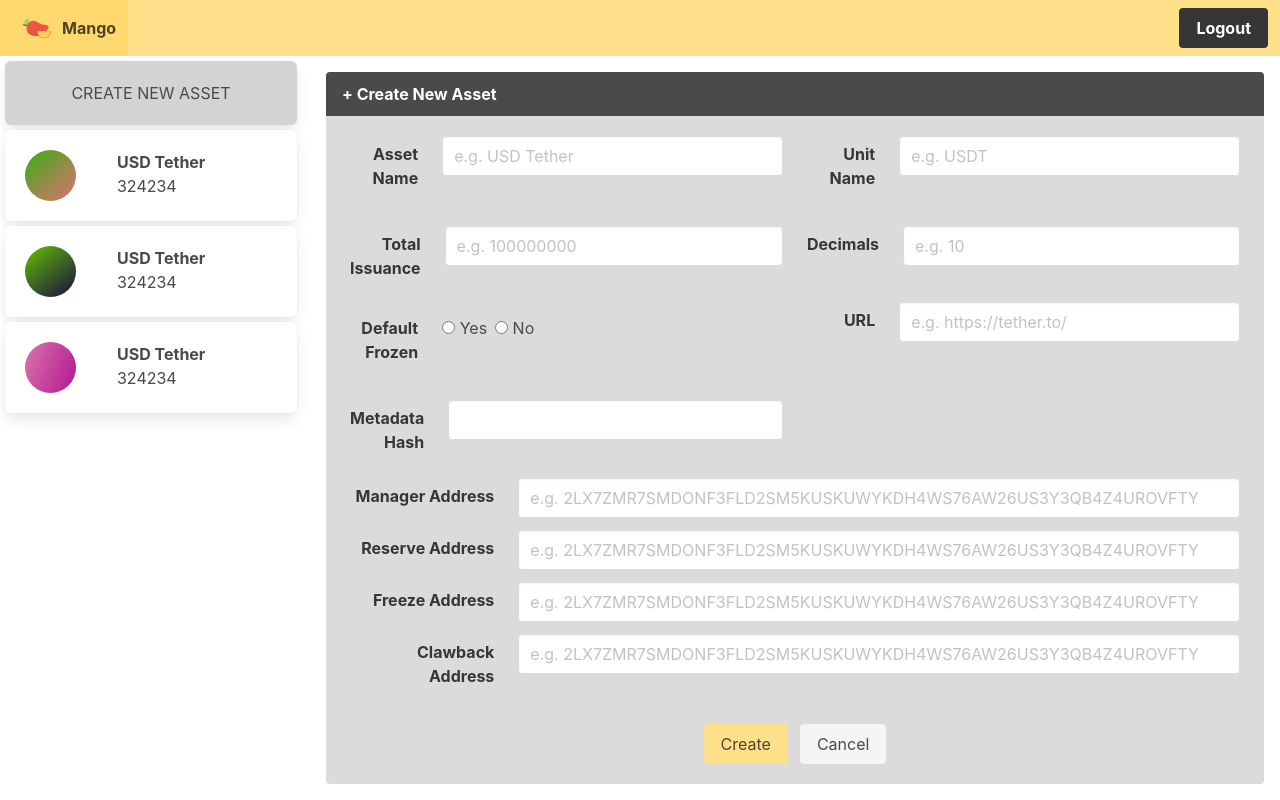
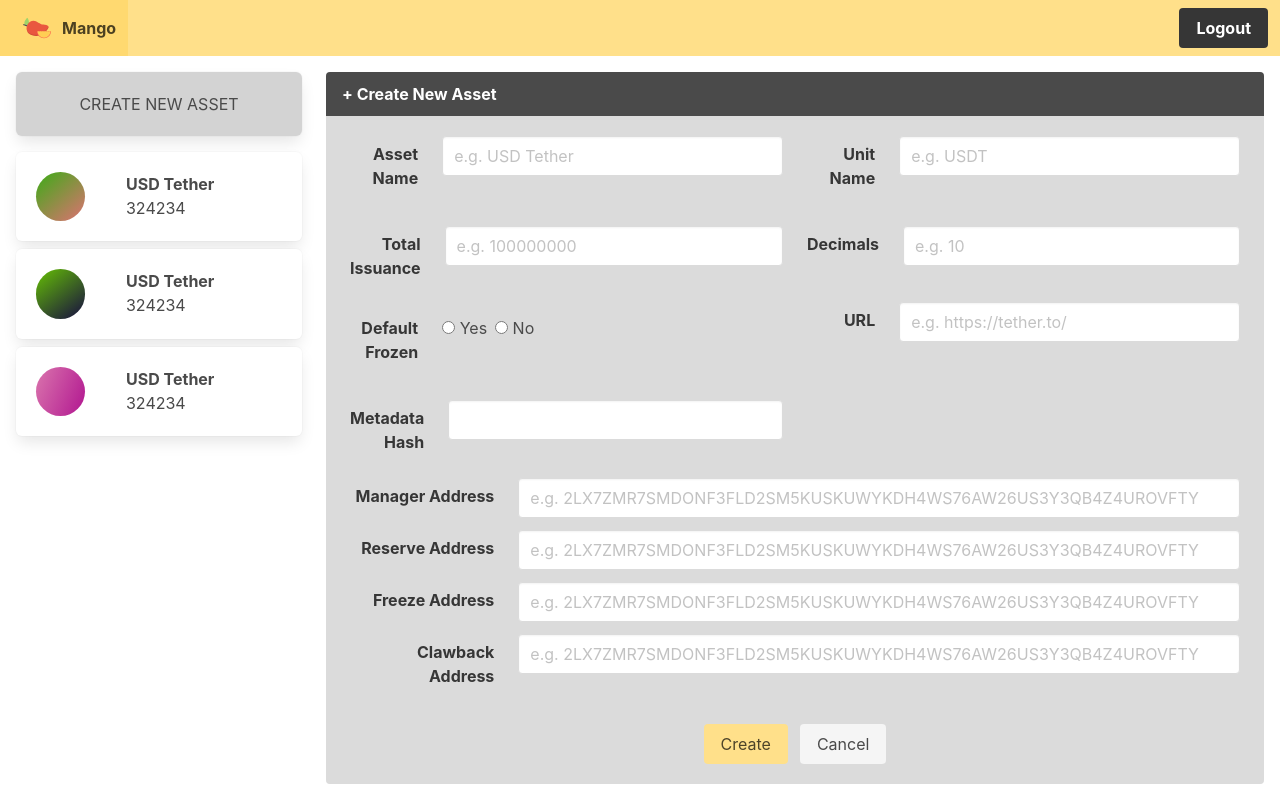
Before and after one commit to MangoDev-io/mango, an Angular app in the folder web/: page /manage in a window 1280 px wide. Built offline with nearby package versions, Linux system fonts and the light colour scheme.

Commit message:
Styling changes to token list

```diff
--- a/web/src/app/components/token-entry/token-entry.component.scss
+++ b/web/src/app/components/token-entry/token-entry.component.scss
@@ -1,5 +1,5 @@
 .token-entry__container {
-    margin: 5px;
+    margin: 0.5em 0em 0.5em 1em;
 }
 
 .token-entry__container:hover {
--- a/web/src/app/components/token-lister/token-lister.component.scss
+++ b/web/src/app/components/token-lister/token-lister.component.scss
@@ -1,6 +1,6 @@
 .create-new__container {
     text-align: center;
-    margin: 5px;
+    margin: 1em 0em 1em 1em;
 }
 
 .create-new__container:hover {
```
